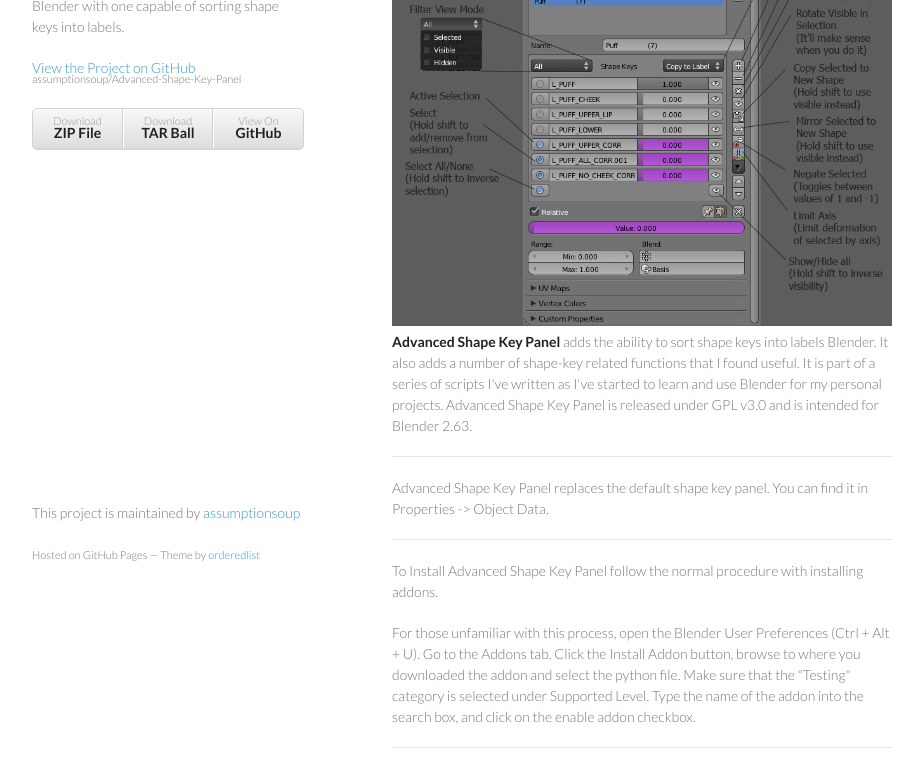
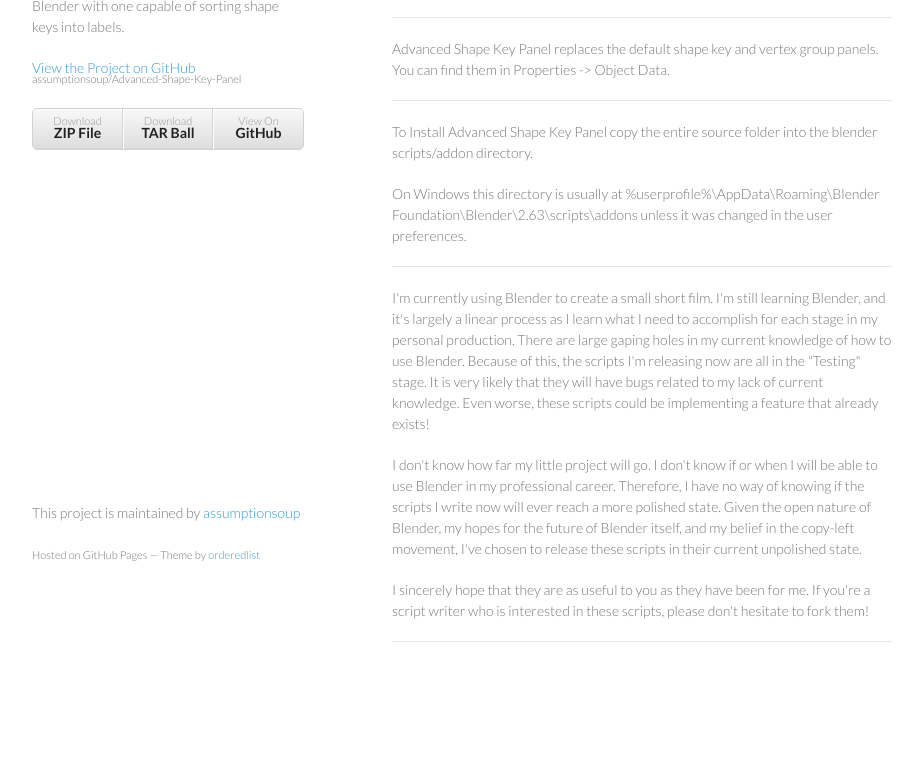
Before and after one commit to assumptionsoup/blabels, a plain HTML site: page index.html in a window 1280 px wide. Shown: the part 166-927 px from the top of the page, without its empty margins (178-1101 px from the left). After the commit the page ends 878 px from the top, so only its background shows below. Drawn offline with Linux system fonts and the light colour scheme.

Commit message:
Create gh-pages branch via GitHub

```diff
--- a/index.html
+++ b/index.html
@@ -28,13 +28,13 @@
         </ul>
       </header>
       <section>
-        <p><img src="advanced_shape_keys_breakdown.gif" alt="Advanced Shape Key Panel Breakdown"><strong>Advanced Shape Key Panel</strong> adds the ability to sort shape keys into labels Blender.  It also adds a number of shape-key related functions that I found useful.  It is part of a series of scripts I've written as I've started to learn and use Blender for my personal projects.  Advanced Shape Key Panel is released under GPL v3.0 and is intended for Blender 2.63.</p>
+        <p><img src="advanced_shape_keys_breakdown.gif" alt="Advanced Shape Key Panel Breakdown"><strong>Advanced Shape Key Panel</strong> adds the ability to sort shape keys and vertex groups into labels Blender.  It also adds a number of shape-key related functions that I found useful.  It is part of a series of scripts I've written as I've started to learn and use Blender for my personal projects.  Advanced Shape Key Panel is released under GPL v3.0 and is intended for Blender 2.63.</p>
 
-<hr><p>Advanced Shape Key Panel replaces the default shape key panel.  You can find it in Properties -&gt; Object Data.</p>
+<hr><p>Advanced Shape Key Panel replaces the default shape key and vertex group panels.  You can find them in Properties -&gt; Object Data.</p>
 
-<hr><p>To Install Advanced Shape Key Panel follow the normal procedure with installing addons.</p>
+<hr><p>To Install Advanced Shape Key Panel copy the entire source folder into the blender scripts/addon directory.</p>
 
-<p>For those unfamiliar with this process, open the Blender User Preferences (Ctrl + Alt + U).  Go to the Addons tab.  Click the Install Addon button, browse to where you downloaded the addon and select the python file.  Make sure that the "Testing" category is selected under Supported Level.  Type the name of the addon into the search box, and click on the enable addon checkbox.</p>
+<p>On Windows this directory is usually at %userprofile%\AppData\Roaming\Blender Foundation\Blender\2.63\scripts\addons unless it was changed in the user preferences.</p>
 
 <hr><p>I'm currently using Blender to create a small short film.  I'm still learning Blender, and it's largely a linear process as I learn what I need to accomplish for each stage in my personal production.  There are large gaping holes in my current knowledge of how to use Blender.  Because of this, the scripts I'm releasing now are all in the "Testing" stage.  It is very likely that they will have bugs related to my lack of current knowledge.  Even worse, these scripts could be implementing a feature that already exists!</p>
 
@@ -61,6 +61,5 @@
             } catch(err) {}
           </script>
 
-
   </body>
 </html>
```
Also changed, not shown: params.json (+1 -1 lines), advanced_shape_keys_breakdown.gif (deleted). Lines whose indentation alone changed are shown as unchanged.
